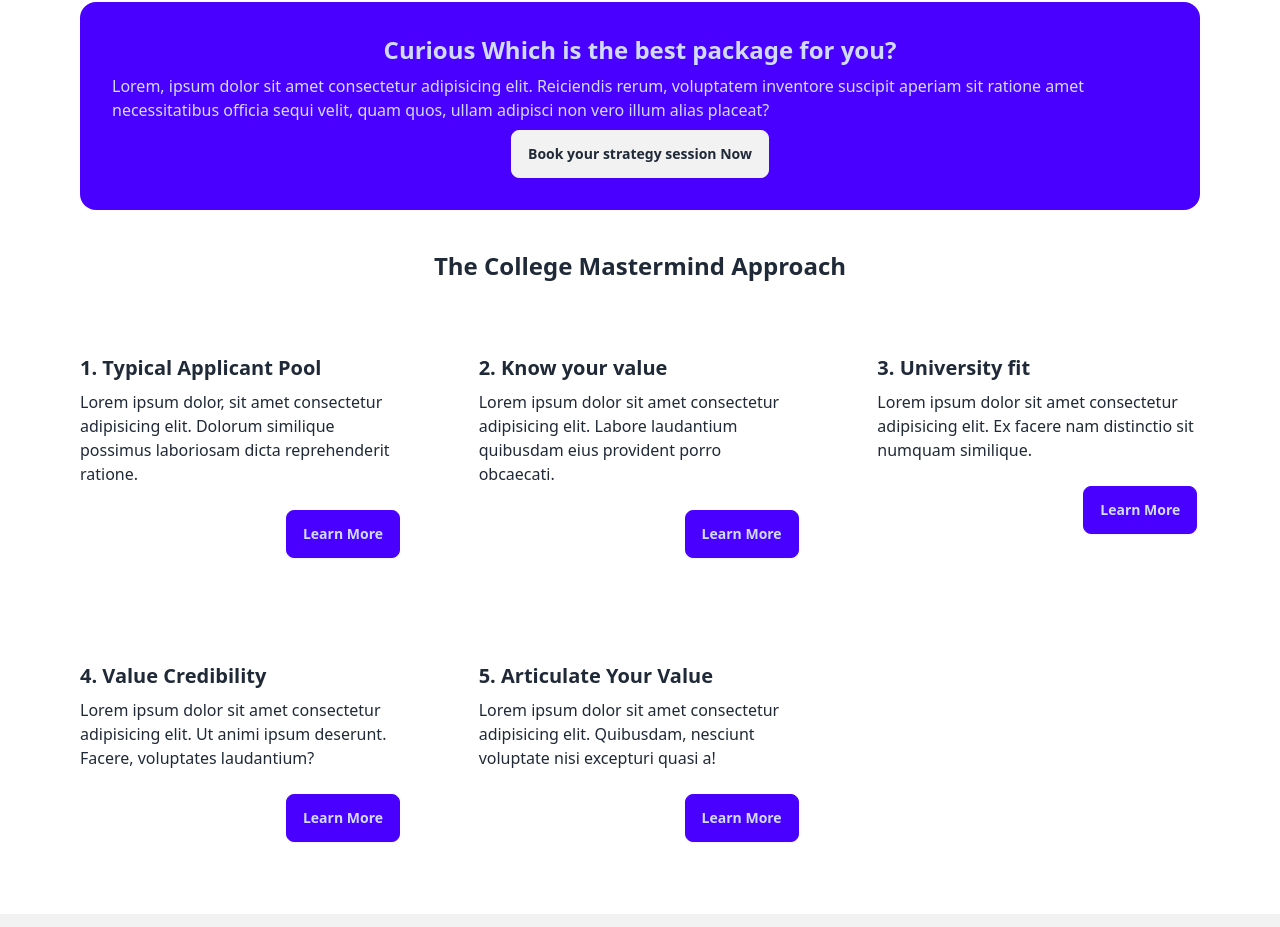
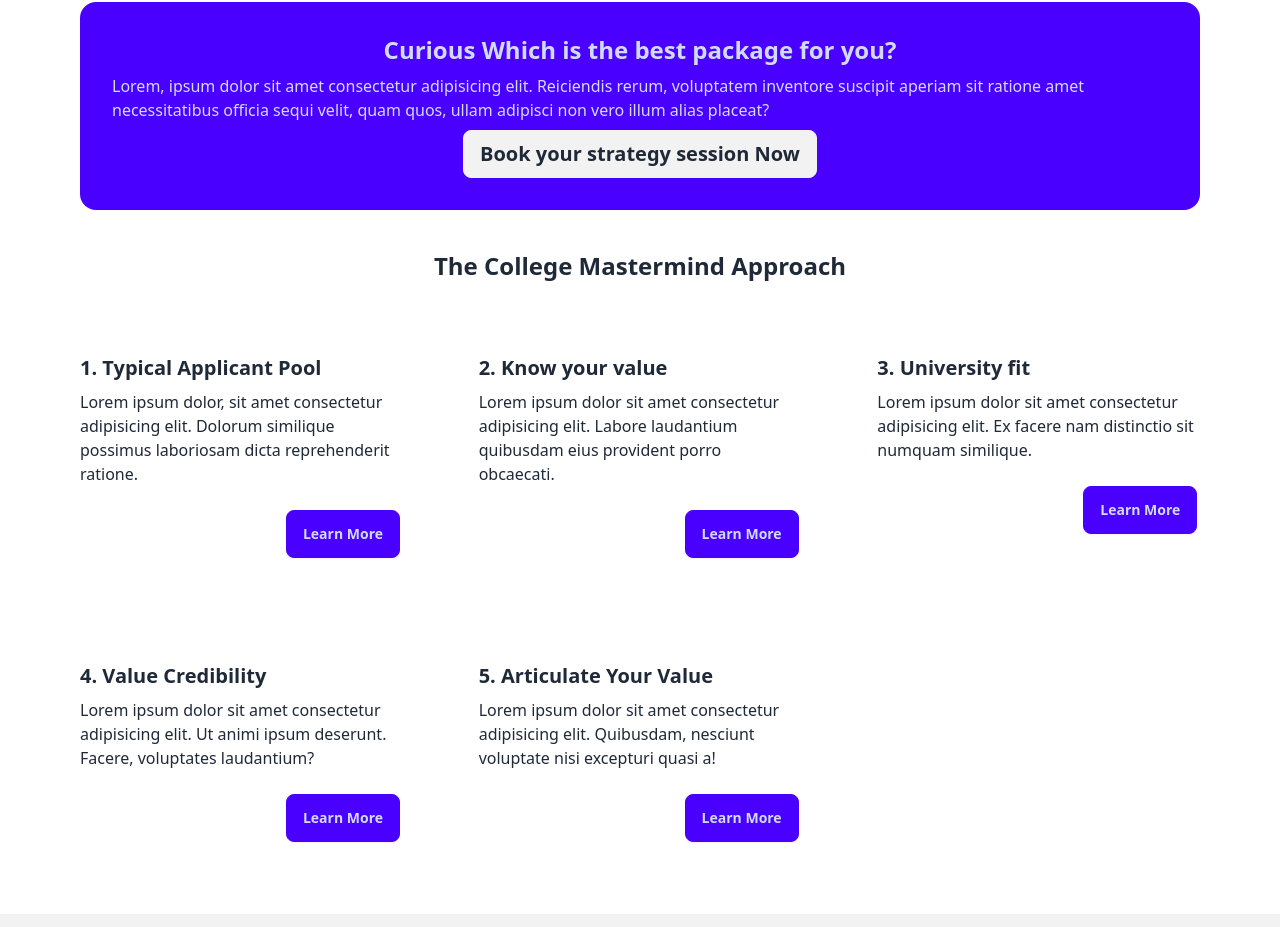
Before and after one commit to suraiyasultana826/p, a React (Vite) app: page / in a window 1280 px wide. Shown: the part 979-1906 px from the top of the page. Built offline with nearby package versions, Linux system fonts and the light colour scheme.

Commit message:
edited btn

```diff
--- a/src/Pages/Home/BestPac.jsx
+++ b/src/Pages/Home/BestPac.jsx
@@ -6,7 +6,7 @@ const BestPac = () => {
     <h2 className="card-title justify-center text-2xl">Curious Which is the best package for you?</h2>
     <p>Lorem, ipsum dolor sit amet consectetur adipisicing elit. Reiciendis rerum, voluptatem inventore suscipit aperiam sit ratione amet necessitatibus officia sequi velit, quam quos, ullam adipisci non vero illum alias placeat?</p>
     <div className="card-actions justify-center">
-      <button className="btn">Book your strategy session Now</button>
+      <button className="btn text-sm lg:text-xl mx-4">Book your strategy session Now</button>
     </div>
   </div>
 </div>
```
